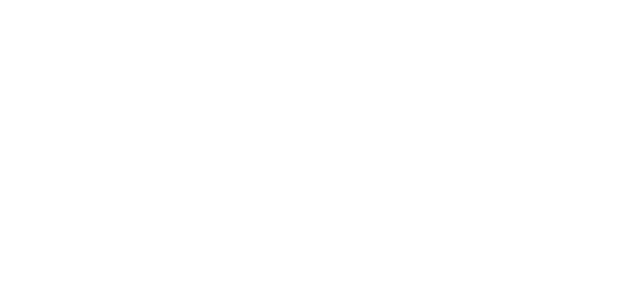
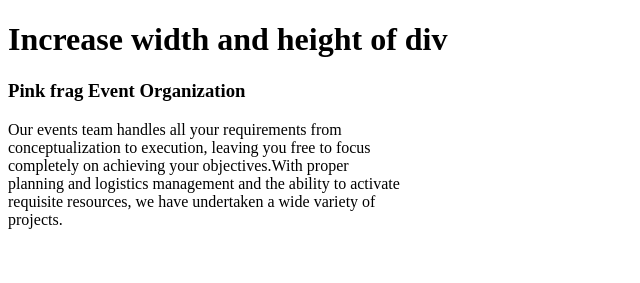
Before and after one commit to SR-Sunny-Raj/HTML_CSS_JS, a plain HTML site: page JS Codes/PSL Assignments/html_dom_iassess2.html in a window 1280 px wide. Shown: the whole page, without its empty margins (0-640 px from the left). Drawn offline with Linux system fonts and the light colour scheme.

Commit message:
PSL Assignments

```diff
--- a/JS Codes/PSL Assignments/html_dom_iassess2.html
+++ b/JS Codes/PSL Assignments/html_dom_iassess2.html
@@ -1,7 +1,27 @@
 <!DOCTYPE html>
 <html>
   <head>
-    <script></script>
+    <script>
+      function addSize() {
+        var val = document.getElementById('myDiv');
+
+        var sizeW = getComputedStyle(val).width;
+        var sizeH = getComputedStyle(val).height;
+
+        val.style.width = parseInt(sizeW) + 10 + 'px';
+        val.style.height = parseInt(sizeH) + 10 + 'px';
+      }
+    </script>
   </head>
-  <!-- fill your code here-->
+  <body>
+    <h1>Increase width and height of div</h1>
+    <div id="myDiv" style="width: 400px; height: 200px" ondblclick="addSize()">
+      <h3>Pink frag Event Organization</h3>
+      Our events team handles all your requirements from conceptualization to
+      execution, leaving you free to focus completely on achieving your
+      objectives.With proper planning and logistics management and the ability
+      to activate requisite resources, we have undertaken a wide variety of
+      projects.
+    </div>
+  </body>
 </html>
```
